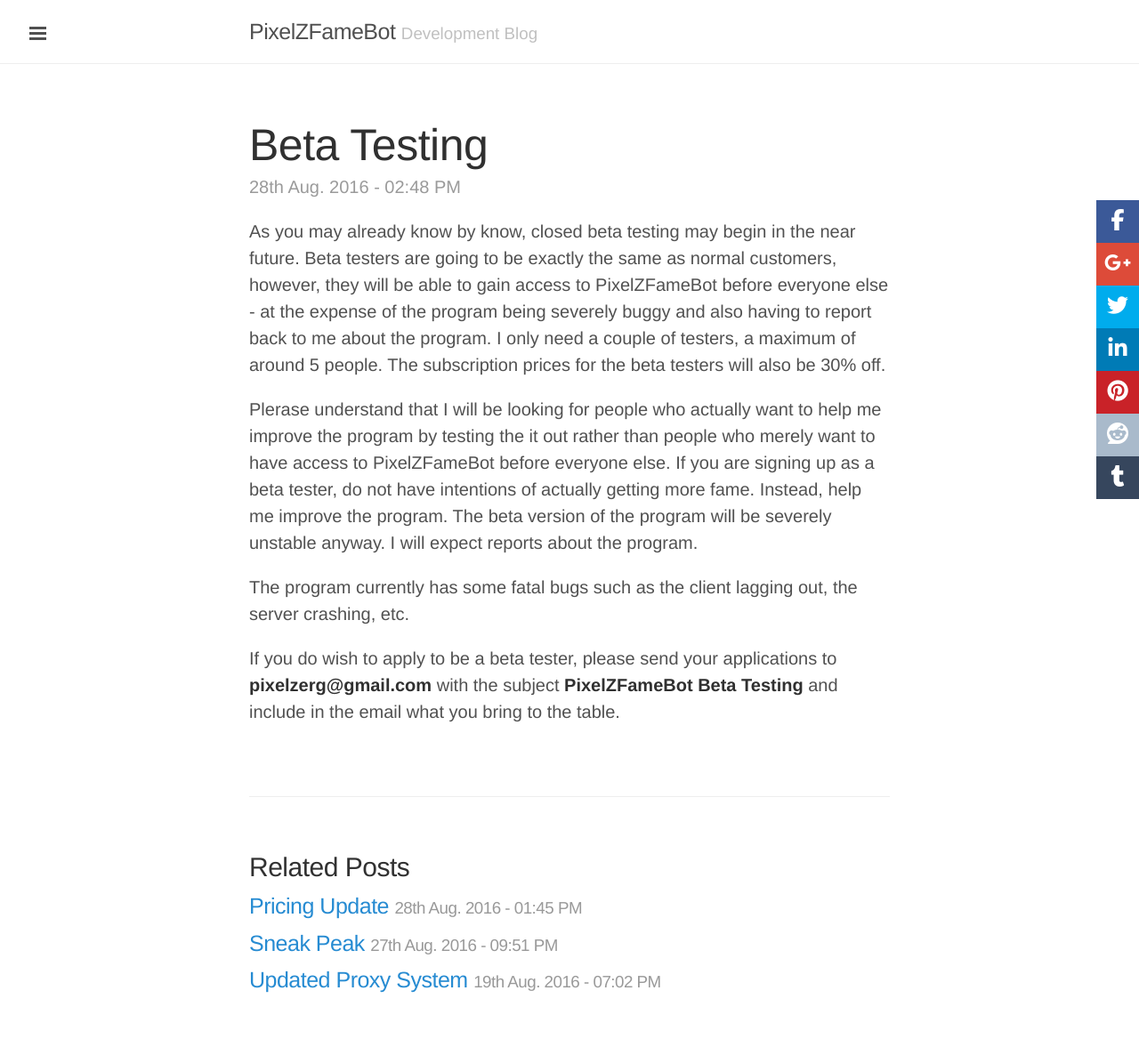
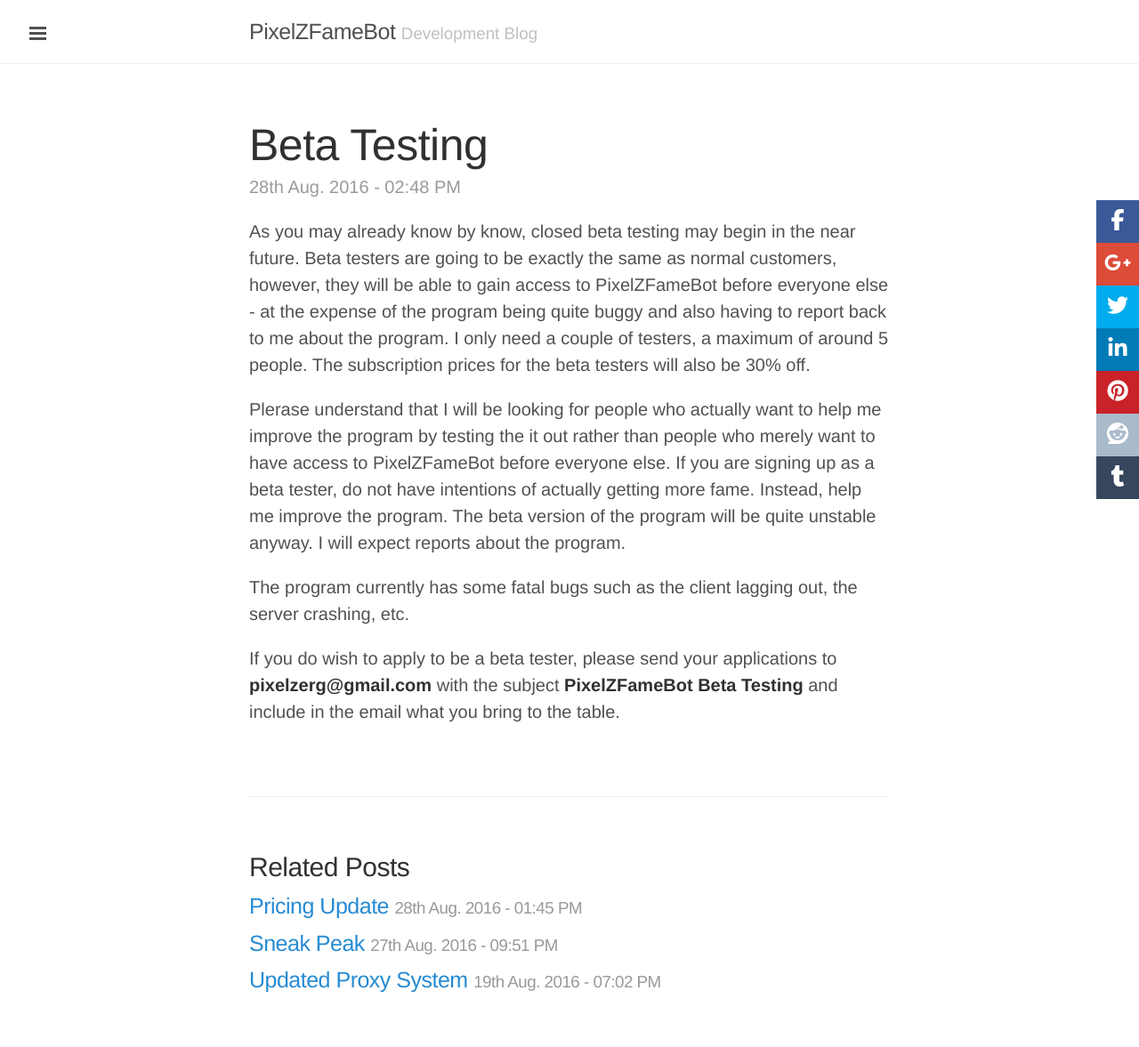
Before and after one commit to PixelZerg/PixelZFameBot, a Jekyll site: the page built from _posts/2016-08-28-betatesting.markdown, in a window 1280 px wide. Shown: the whole page at 89% size. Built offline with Jekyll 4.4.1, drawn with Linux system fonts in a browser that asks for light colours; nearby versions of some CDN libraries; comment, search, counter and statistics services are not loaded.

Commit message:
Replaced "severely" with "quite"
...lol

```diff
--- a/_posts/2016-08-28-betatesting.markdown
+++ b/_posts/2016-08-28-betatesting.markdown
@@ -5,9 +5,9 @@ date: 2016-08-28 14:48:26
 description: "Want to be a beta tester and help improve the program?"
 ---
 
-As you may already know by know, closed beta testing may begin in the near future. Beta testers are going to be exactly the same as normal customers, however, they will be able to gain access to PixelZFameBot before everyone else - at the expense of the program being severely buggy and also having to report back to me about the program. I only need a couple of testers, a maximum of around 5 people. The subscription prices for the beta testers will also be 30% off.
+As you may already know by know, closed beta testing may begin in the near future. Beta testers are going to be exactly the same as normal customers, however, they will be able to gain access to PixelZFameBot before everyone else - at the expense of the program being quite buggy and also having to report back to me about the program. I only need a couple of testers, a maximum of around 5 people. The subscription prices for the beta testers will also be 30% off.
 
-Plerase understand that I will be looking for people who actually want to help me improve the program by testing the it out rather than people who merely want to have access to PixelZFameBot before everyone else. If you are signing up as a beta tester, do not have intentions of actually getting more fame. Instead, help me improve the program. The beta version of the program will be severely unstable anyway. I will expect reports about the program.
+Plerase understand that I will be looking for people who actually want to help me improve the program by testing the it out rather than people who merely want to have access to PixelZFameBot before everyone else. If you are signing up as a beta tester, do not have intentions of actually getting more fame. Instead, help me improve the program. The beta version of the program will be quite unstable anyway. I will expect reports about the program.
 
 The program currently has some fatal bugs such as the client lagging out, the server crashing, etc.
 
```
